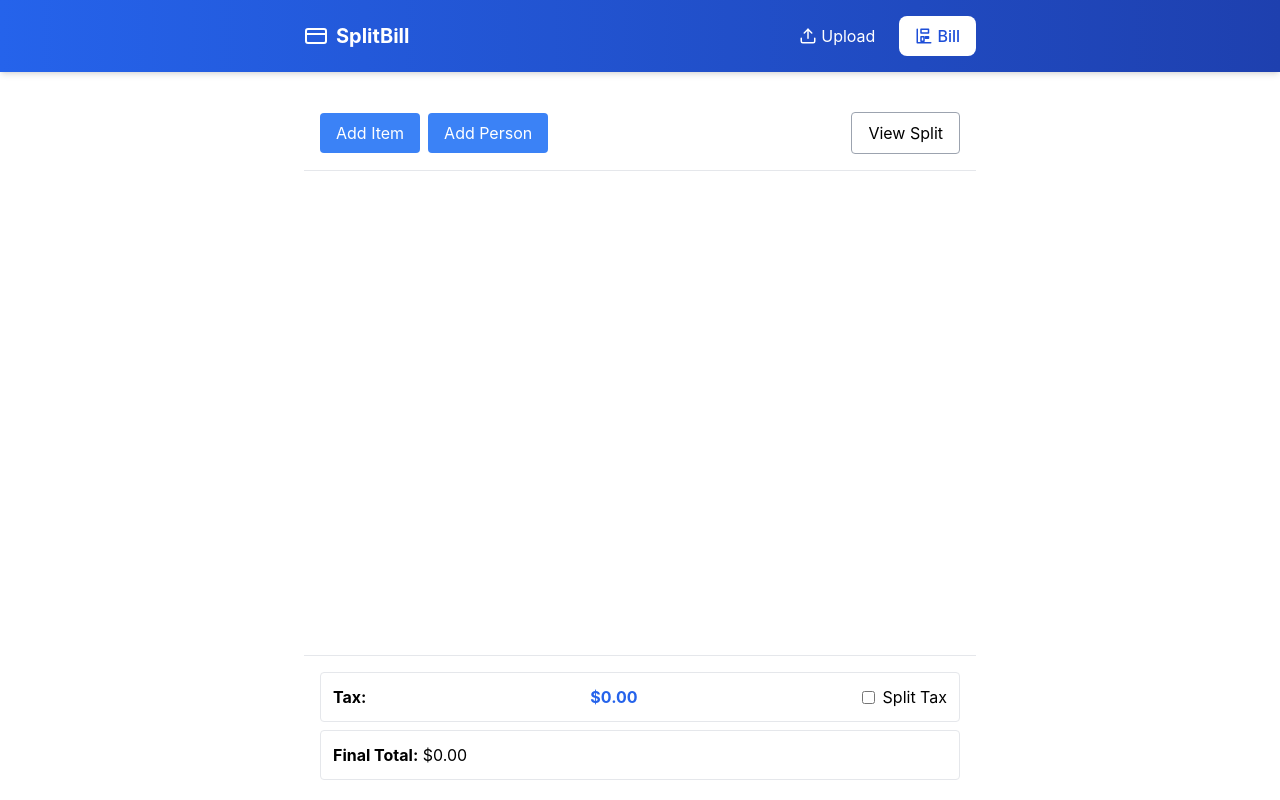
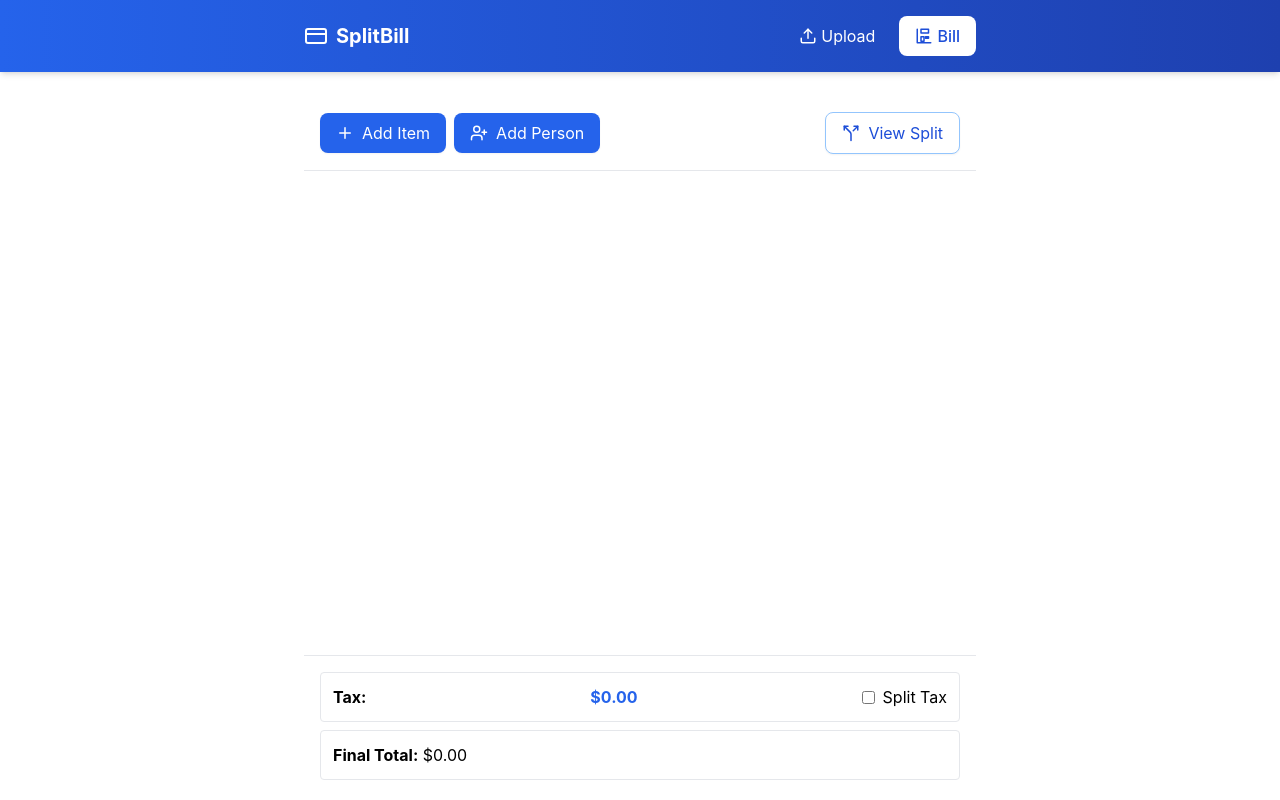
Before and after one commit to aknlite48/Split-Bill, a React (Create React App) app in the folder walmart-bill-frontend/: page /upload in a window 1280 px wide. Both pictures are taken after a click on the button "Empty Bill". Built offline with nearby package versions, Linux system fonts and the light colour scheme.

Commit message:
improved look of add buttons in top header

```diff
--- a/walmart-bill-frontend/src/App.js
+++ b/walmart-bill-frontend/src/App.js
@@ -12,6 +12,7 @@ import { Card, CardContent } from "./components/ui/Card";
 import { Trash2, Edit, Check } from "lucide-react";
 import { Dialogue } from "./components/ui/Dialogue";
 import { NavBar } from "./components/NavBar"
+import { Plus, UserPlus, SplitIcon} from 'lucide-react';
 
 const SCROLL_POSITION = { current: 0 };
 
@@ -410,14 +411,27 @@ export default function App() {
         {/* Fixed header with buttons */}
         <div className="p-4 border-b bg-white flex justify-between items-center">
         <div className="flex space-x-2">
-            <Button onClick={handleAddItem}>Add Item</Button>
-            <Button onClick={handleAddPerson}>Add Person</Button>
+        <Button
+          onClick={handleAddItem}
+          className="bg-blue-600 hover:bg-blue-700 text-white px-4 py-2 rounded-lg shadow-sm flex items-center space-x-2 transition-all"
+        >
+          <Plus size={18} />
+          <span>Add Item</span>
+        </Button>
+        <Button
+          onClick={handleAddPerson}
+          className="bg-blue-600 hover:bg-blue-700 text-white px-4 py-2 rounded-lg shadow-sm flex items-center space-x-2 transition-all"
+        >
+          <UserPlus size={18} />
+          <span>Add Person</span>
+        </Button>
       </div>
       <Button
         onClick={() => setShowSplitDialog(true)}
-            variant="outline"
+        className="bg-white border border-blue-300 text-blue-700 hover:bg-blue-50 px-4 py-2 rounded-lg shadow-sm flex items-center space-x-2 transition-all"
       >
-            View Split
+        <SplitIcon size={18} />
+        <span>View Split</span>
       </Button>
         </div>
 
```
Lines whose indentation alone changed are shown as unchanged.
